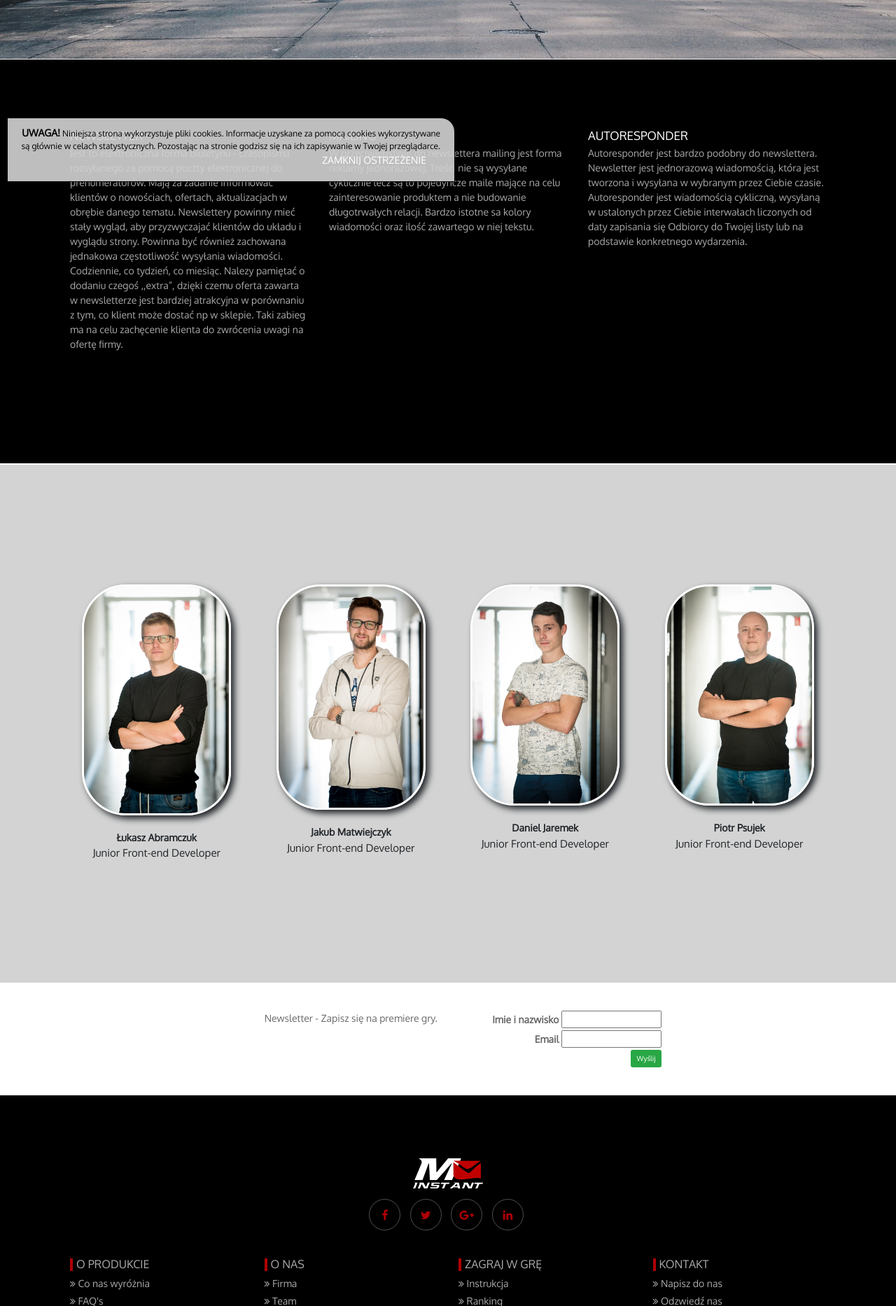
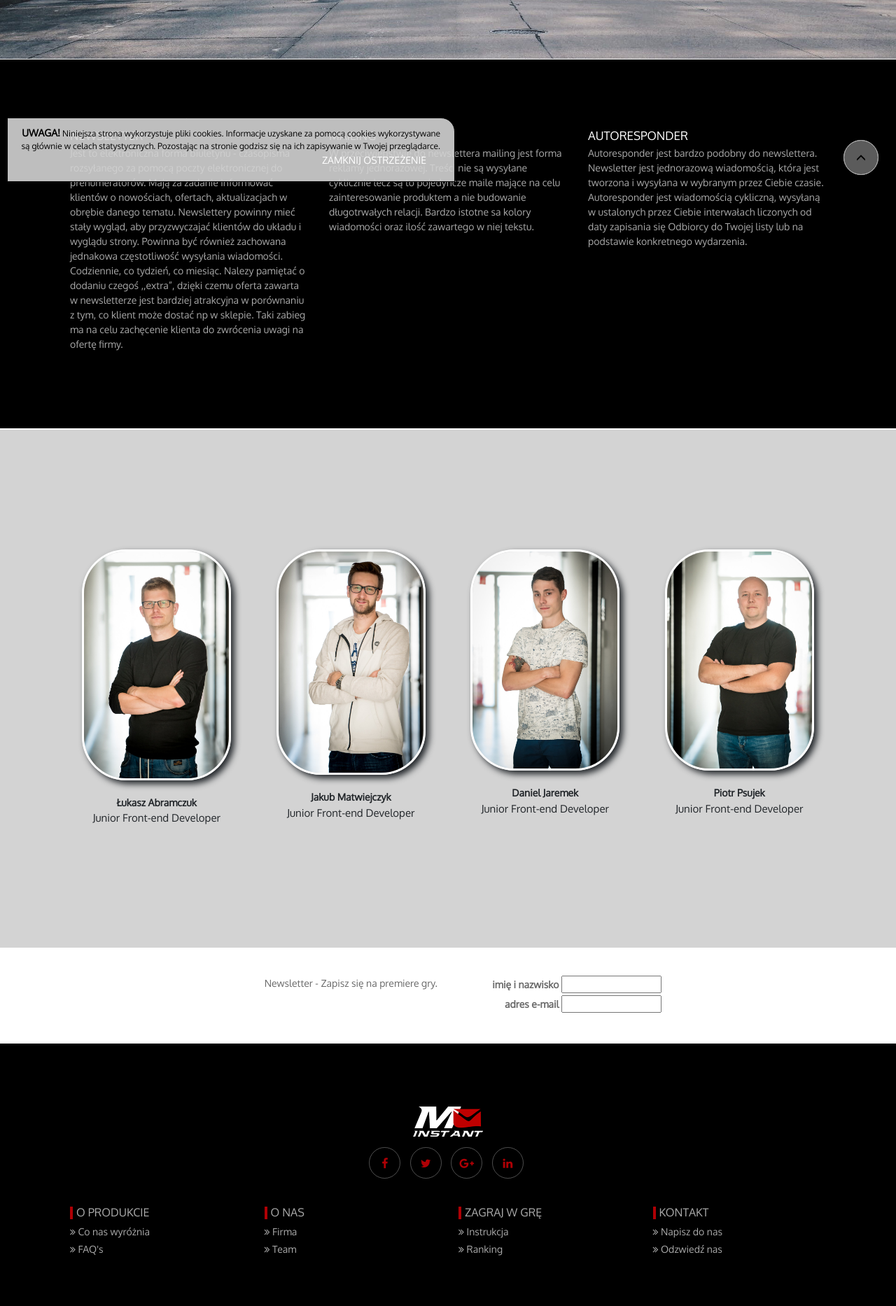
Before and after one commit to infoshareacademy/jfddl2-imail, a PHP site: page / in a window 1280 px wide. Shown: the part 530-2396 px from the top of the page at 70% size. After the commit the page ends 2324 px from the top, so only its background shows below. Run offline with PHP 8.4, Linux system fonts and the light colour scheme; some libraries are stand-ins or nearby versions.

Commit message:
button scroll up

```diff
--- a/css/style.css
+++ b/css/style.css
@@ -31,7 +31,7 @@ header {
 
 .wrapper img {
     max-width: 100%;
-    /*max-height: auto;*/
+    max-height: 100vh;
     /*display: block;*/
     margin: 80px 0px 1px 0px;
 }
@@ -73,19 +73,19 @@ header {
 
 }
 
-#product {
+#product  {
     background-color: black;
-    height: auto;
+    height: 100%;
     width: auto;
     padding-top: 100px;
-    padding-bottom: 150px;
+    padding-bottom: 100px;
     font-family: 'Ubuntu', sans-serif;
     color: darkgrey;
 }
 
 #aboutus {
     background-color: lightgrey;
-    height: auto;
+    height: 100%;
     width: auto;
     padding-top: 170px;
     padding-bottom: 100px;
@@ -248,3 +248,16 @@ footer.nb-footer .footer-info-single p {
 .imgau-wrapper {
     padding: 0 7%;
 }
+
+.btn {
+    height: 50px;
+    width: 50px;
+    border-radius: 50%;
+    position: fixed;
+    right: 25px;
+    bottom: 20px;
+    background-color: rgba(255, 255, 255, 0.2);
+    color: black;
+    font-size: 0em;
+    border: 1px darkgrey solid;
+}
--- a/index.html
+++ b/index.html
@@ -76,7 +76,6 @@
                     wysyłaną w ustalonych przez Ciebie interwałach liczonych od daty zapisania się Odbiorcy do Twojej
                     listy lub na podstawie konkretnego wydarzenia.</p>
             </div>
-
         </div>
     </div>
 </section>
@@ -131,10 +130,10 @@
                 </div>
                 <div class="col-md-3">
                     <form>
-                        <label>Imie i nazwisko</label>
+                        <label>imię i nazwisko</label>
                         <input name="name" placeholder="">
                         <br>
-                        <label>Email</label>
+                        <label>adres e-mail</label>
                         <input name="email" type="email" placeholder="">
                         <br>
                         <input id="submit" name="submit" type="button" class="btn btn-success" value="Wyślij">
@@ -218,15 +217,20 @@
         </div>
     </footer>
 
+    <button type="button" class="btn btn-default" aria-label="Left Align">
+        <span class="glyphicon glyphicon glyphicon-menu-up" aria-hidden="true">
+        </span>
+    </button>
 
-    <section id="cookie-warn">
+
+<section id="cookie-warn">
         <p><strong>UWAGA!</strong> Niniejsza strona wykorzystuje pliki cookies.
             Informacje uzyskane za pomocą cookies wykorzystywane są głównie
             w celach statystycznych. Pozostając na stronie godzisz się na
             ich zapisywanie w Twojej przeglądarce.
             <a href="javascript:void(0);" id="close-cookie-warn"
             >Zamknij ostrzeżenie</a></p>
-    </section>
+</section>
 
 <script src="vendor/jquery/jquery.min.js"></script>
 <script src="vendor/popper/popper.min.js"></script>
--- a/js/script.js
+++ b/js/script.js
@@ -14,3 +14,9 @@ $().ready(function () {
         $("#cookie-warn").show();
     }
 });
+
+$(document).ready(function(){
+    $(".btn").click(function(){
+        $("html,body").animate({scrollTop:0},500);
+    });
+});
```
